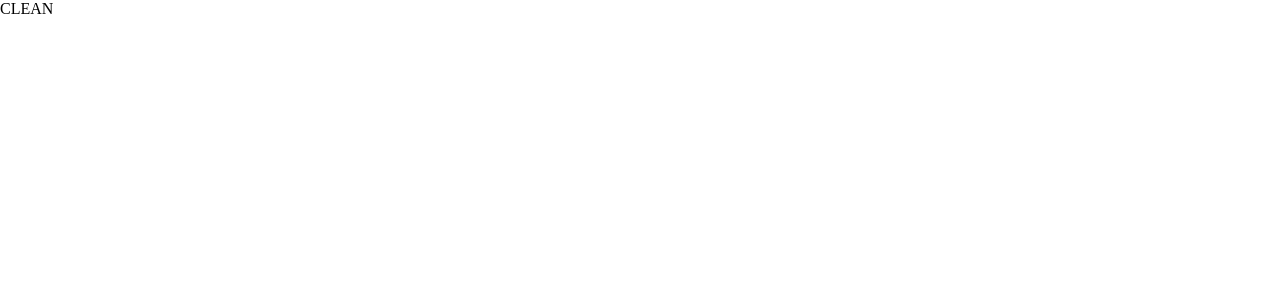
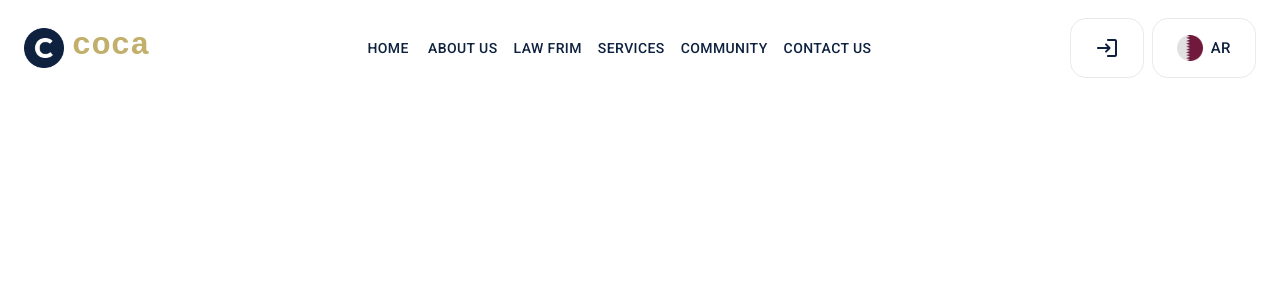
Before and after one commit to msalah2024/naseh-assignment, a React (Vite) app: page / in a window 1280 px wide. Shown: the top 300 px of the page. Built offline with nearby package versions, Linux system fonts and the light colour scheme.

Commit message:
The navbar is done

```diff
--- a/src/App.tsx
+++ b/src/App.tsx
@@ -1,5 +1,10 @@
+import Navbar from "./components/Navbar";
 function App() {
-    return <div>CLEAN</div>;
+    return (
+        <div className="home-page">
+            <Navbar />
+        </div>
+    );
 }
 
 export default App;
--- /dev/null
+++ b/src/components/Navbar.tsx
@@ -0,0 +1,203 @@
+import * as React from "react";
+import AppBar from "@mui/material/AppBar";
+import Box from "@mui/material/Box";
+import Toolbar from "@mui/material/Toolbar";
+import IconButton from "@mui/material/IconButton";
+import Typography from "@mui/material/Typography";
+import Menu from "@mui/material/Menu";
+import Container from "@mui/material/Container";
+import Button from "@mui/material/Button";
+import MenuItem from "@mui/material/MenuItem";
+import LoginRoundedIcon from "@mui/icons-material/LoginRounded";
+import MenuRoundedIcon from "@mui/icons-material/MenuRounded";
+import logo from "../images/logo.png";
+import qatar from "../images/qatar.png";
+
+const pages = [
+    "Home",
+    "About Us",
+    "Law Frim",
+    "Services",
+    "Community",
+    "Contact Us",
+];
+
+function ResponsiveAppBar() {
+    const [anchorElNav, setAnchorElNav] = React.useState<null | HTMLElement>(
+        null
+    );
+    const handleOpenNavMenu = (event: React.MouseEvent<HTMLElement>) => {
+        setAnchorElNav(event.currentTarget);
+    };
+    const handleCloseNavMenu = () => {
+        setAnchorElNav(null);
+    };
+
+    return (
+        <AppBar
+            position="static"
+            sx={{
+                backgroundColor: "#ffffff",
+                color: "#000000",
+                boxShadow: "none",
+            }}
+        >
+            <Container maxWidth="xl">
+                <Toolbar disableGutters sx={{ height: "6rem" }}>
+                    <Box
+                        component="img"
+                        src={logo}
+                        width={40}
+                        sx={{ display: { xs: "none", md: "flex" }, mr: 1 }}
+                    />
+                    <Typography
+                        variant="h6"
+                        noWrap
+                        component="a"
+                        href="#app-bar-with-responsive-menu"
+                        sx={{
+                            mr: 2,
+                            mb: 0.5,
+                            display: { xs: "none", md: "flex" },
+                            fontFamily: "monospace",
+                            fontWeight: 800,
+                            color: "secondary.main",
+                            textDecoration: "none",
+                            fontSize: "2rem",
+                        }}
+                    >
+                        coca
+                    </Typography>
+
+                    <Box
+                        sx={{
+                            flexGrow: 1,
+                            display: { xs: "flex", md: "none" },
+                        }}
+                    >
+                        <IconButton
+                            size="large"
+                            aria-label="account of current user"
+                            aria-controls="menu-appbar"
+                            aria-haspopup="true"
+                            onClick={handleOpenNavMenu}
+                            color="inherit"
+                        >
+                            <MenuRoundedIcon />
+                        </IconButton>
+                        <Menu
+                            id="menu-appbar"
+                            anchorEl={anchorElNav}
+                            anchorOrigin={{
+                                vertical: "bottom",
+                                horizontal: "left",
+                            }}
+                            keepMounted
+                            transformOrigin={{
+                                vertical: "top",
+                                horizontal: "left",
+                            }}
+                            open={Boolean(anchorElNav)}
+                            onClose={handleCloseNavMenu}
+                            sx={{
+                                display: { xs: "block", md: "none" },
+                                "& .MuiPaper-root": {
+                                    boxShadow: "none",
+                                    borderRadius: "1rem",
+                                    border: "1px solid #e8eaed",
+                                },
+                            }}
+                        >
+                            {pages.map((page) => (
+                                <MenuItem
+                                    key={page}
+                                    onClick={handleCloseNavMenu}
+                                >
+                                    <Typography sx={{ textAlign: "center" }}>
+                                        {page}
+                                    </Typography>
+                                </MenuItem>
+                            ))}
+                        </Menu>
+                    </Box>
+                    <Box
+                        component="img"
+                        src={logo}
+                        width={40}
+                        sx={{ display: { xs: "flex", md: "none" }, mr: 1 }}
+                    />
+                    <Typography
+                        variant="h5"
+                        noWrap
+                        component="a"
+                        href="#app-bar-with-responsive-menu"
+                        sx={{
+                            mr: 2,
+                            mb: 0.5,
+                            display: { xs: "flex", md: "none" },
+                            flexGrow: 1,
+                            fontFamily: "monospace",
+                            fontWeight: 800,
+                            fontSize: "2rem",
+                            color: "secondary.main",
+                            textDecoration: "none",
+                        }}
+                    >
+                        coca
+                    </Typography>
+                    <Box
+                        sx={{
+                            flexGrow: 1,
+                            display: { xs: "none", md: "flex" },
+                            justifyContent: "center",
+                        }}
+                    >
+                        {pages.map((page) => (
+                            <Button
+                                key={page}
+                                onClick={handleCloseNavMenu}
+                                sx={{
+                                    my: 2,
+                                    color: "primary",
+                                    display: "block",
+                                }}
+                            >
+                                {page}
+                            </Button>
+                        ))}
+                    </Box>
+                    <Box sx={{ flexGrow: 0, display: "flex", gap: 1 }}>
+                        <Button
+                            variant="outlined"
+                            size="large"
+                            sx={{
+                                borderRadius: "1rem",
+                                paddingY: { xs: "1rem", md: "1rem" },
+                                paddingX: { xs: "1rem", md: "1.5rem" },
+                                borderColor: "#e8eaed",
+                            }}
+                        >
+                            <LoginRoundedIcon />
+                        </Button>
+                        <Button
+                            variant="outlined"
+                            size="large"
+                            sx={{
+                                borderRadius: "1rem",
+                                paddingY: "1rem",
+                                paddingX: "1.5rem",
+                                borderColor: "#e8eaed",
+                                display: { xs: "none", md: "flex" },
+                                gap: 1,
+                            }}
+                        >
+                            <img src={qatar} alt="qatar" width={26} />
+                            AR
+                        </Button>
+                    </Box>
+                </Toolbar>
+            </Container>
+        </AppBar>
+    );
+}
+export default ResponsiveAppBar;
--- a/src/index.css
+++ b/src/index.css
@@ -9,4 +9,12 @@
 
 body {
     margin: 0;
+    height: 100dvh;
 }
+
+.home-page {
+    display: flex;
+    flex-direction: column;
+    align-items: center;
+    height: 100dvh;
+}
--- a/src/main.tsx
+++ b/src/main.tsx
@@ -2,6 +2,9 @@
 import { createRoot } from "react-dom/client";
 import "./index.css";
 import App from "./App.tsx";
+import { ThemeProvider } from "@mui/material/styles";
+import theme from "./theme.tsx";
+import CssBaseline from "@mui/material/CssBaseline";
 import "@fontsource/roboto/300.css";
 import "@fontsource/roboto/400.css";
 import "@fontsource/roboto/500.css";
@@ -9,6 +12,9 @@
 
 createRoot(document.getElementById("root")!).render(
     <StrictMode>
-        <App />
+        <ThemeProvider theme={theme}>
+            <CssBaseline />
+            <App />
+        </ThemeProvider>
     </StrictMode>
 );
--- /dev/null
+++ b/src/theme.tsx
@@ -0,0 +1,19 @@
+import { createTheme } from "@mui/material/styles";
+
+// A custom theme for this app
+const theme = createTheme({
+    palette: {
+        mode: "light",
+        primary: {
+            main: "#0e213f",
+        },
+        secondary: {
+            main: "#c1af6b",
+        },
+        text: {
+            primary: "#0e213f",
+        },
+    },
+});
+
+export default theme;
```
Also changed, not shown: src/images/logo.png (added), src/images/qatar.png (added).
